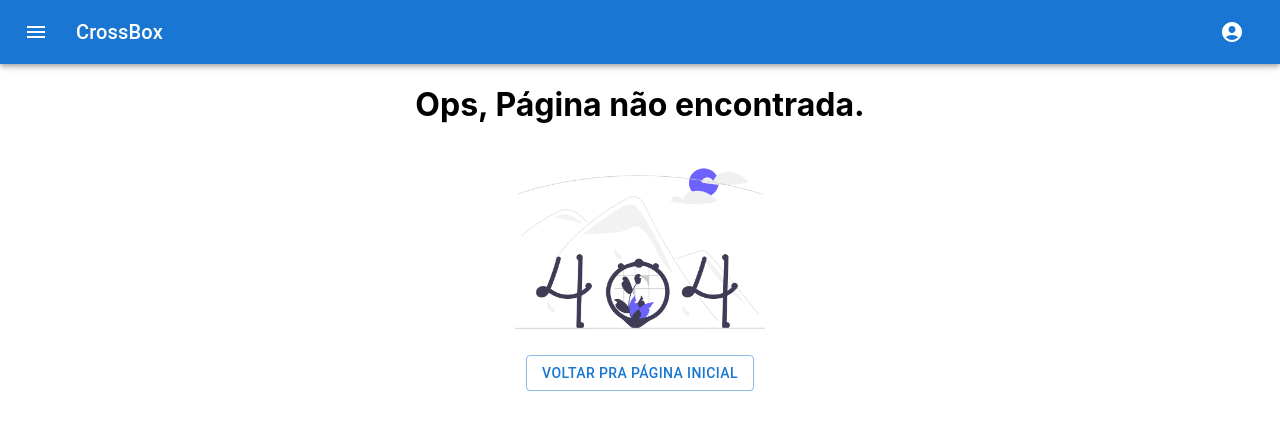
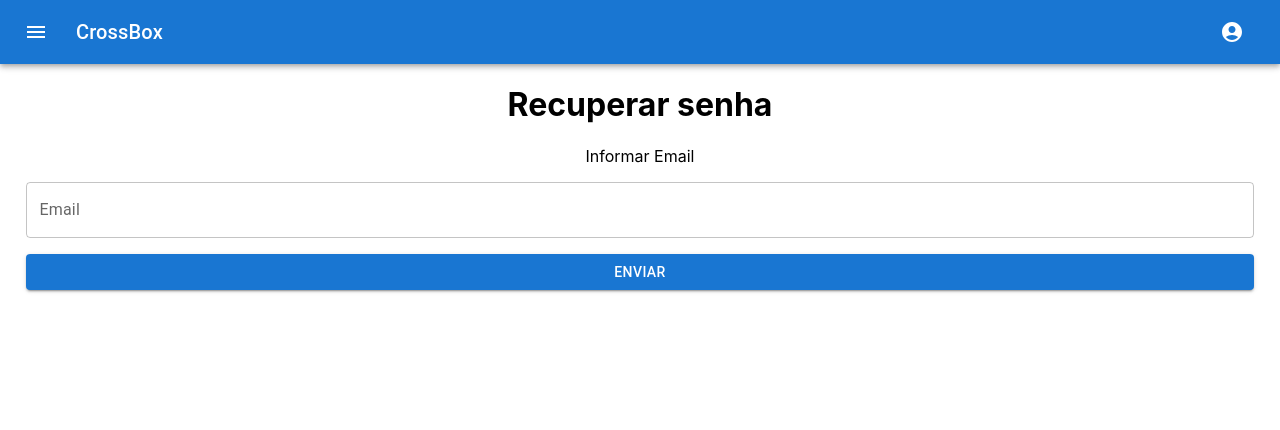
Before and after one commit to iwtrainingbr/app-front-13, a React (Create React App) app: page /RecuperarSenha in a window 1280 px wide. Shown: the top 430 px of the page. Built offline with nearby package versions, Linux system fonts and the light colour scheme; the HTML template or start-up script is replaced by a standard one; what react-swipeable-views-utils would draw is missing.

Commit message:
criando componente recuperar senha

```diff
--- a/src/App.js
+++ b/src/App.js
@@ -15,6 +15,7 @@ import Perfil from "./pages/Perfil";
 import Tutorial from "./pages/Tutorial"
 import Support from "./pages/Support";
 import Horarios from "./pages/Horarios";
+import RecuperarSenha from "./pages/RecuperarSenha";
 
 import Navbar from "./components/Navbar";
 
@@ -34,6 +35,7 @@ function App() {
         <Route path="/perfil" element={<Perfil/>}/>
         <Route path="/ajuda" element={<Support/>}/>
         <Route path="/horarios" element={<Horarios/>}/>
+        <Route path="/RecuperarSenha" element={<RecuperarSenha/>}/>
 
         <Route path="/*" element={<NotFound/>}/>
       </Routes>
--- /dev/null
+++ b/src/pages/RecuperarSenha/index.js
@@ -0,0 +1,15 @@
+import *as React from 'react';
+import { TextField, Button } from "@mui/material"
+
+export default function RecuperarSenha() {
+  return (
+    <div align="center">
+     <h1>Recuperar senha</h1>
+     <p>Informar Email</p>
+     <TextField fullWidth label="Email" type="email"/>
+
+      <Button fullWidth style={{marginTop: "1rem"}}variant="contained">Enviar</Button>
+
+    </div>
+  )
+}
```
Also changed, not shown: public/index.html (line endings or trailing spaces).
